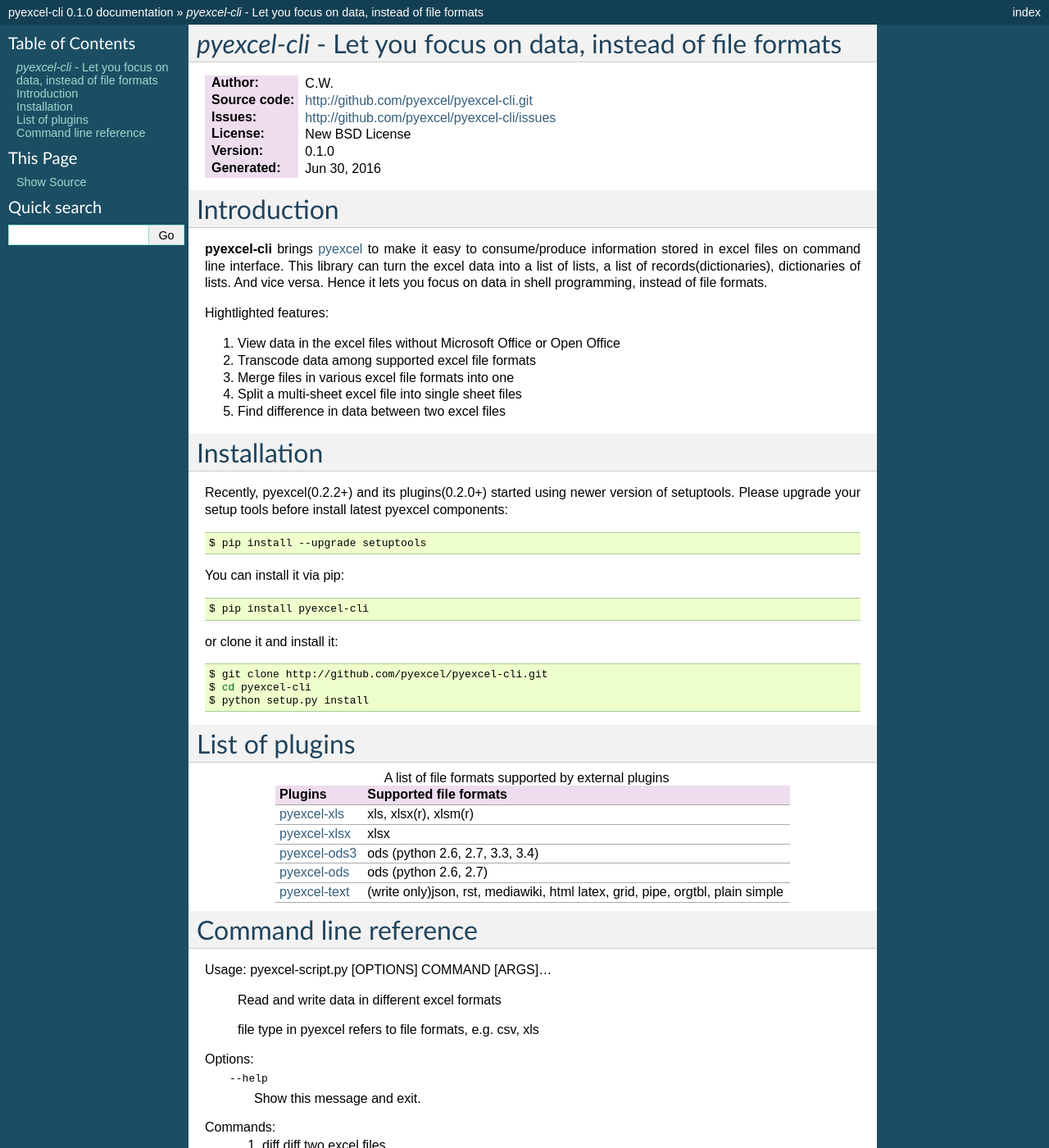
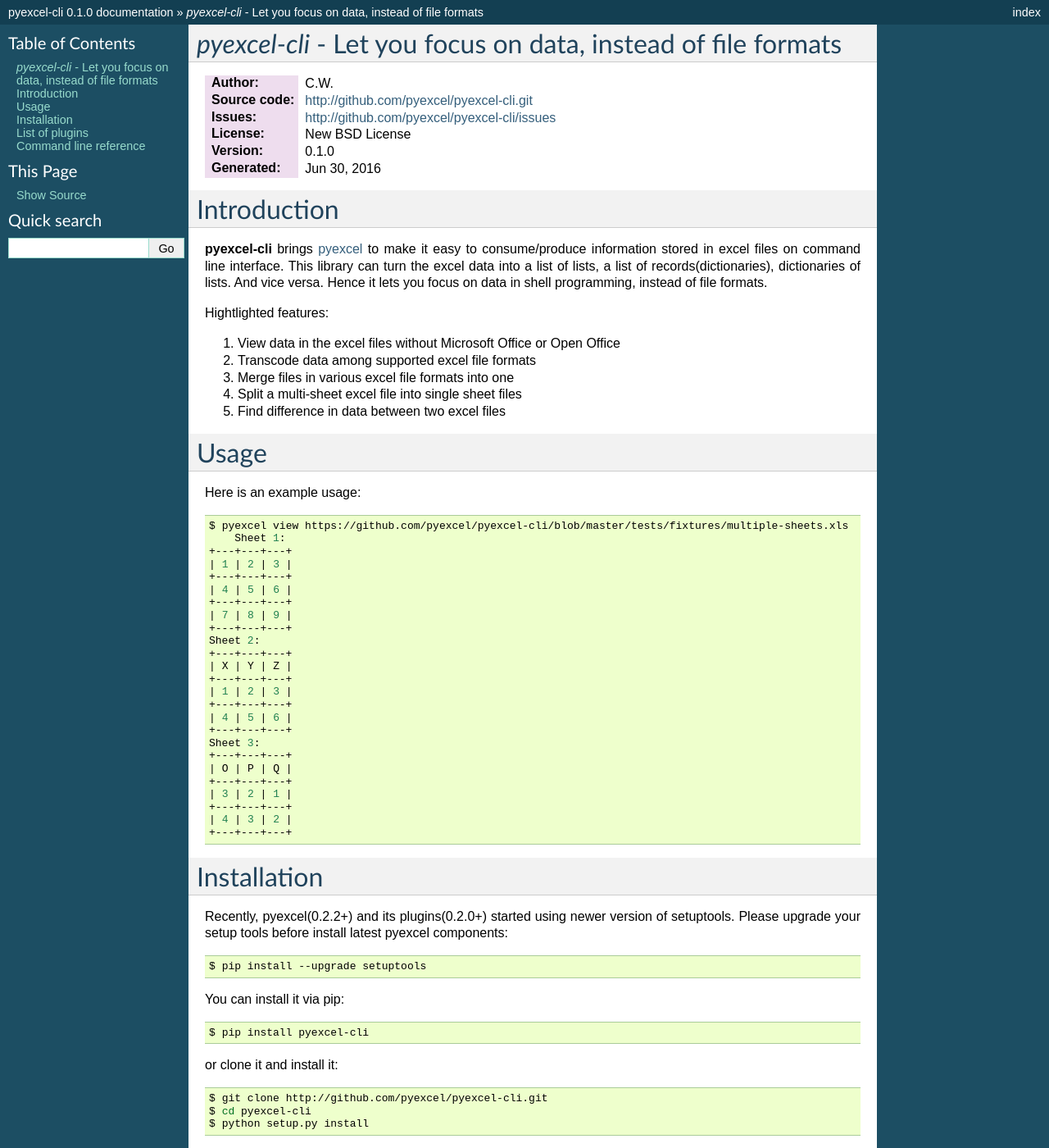
Before and after one commit to pyexcel/pyexcel-cli, a Sphinx documentation site: the page built from docs/source/index.rst, in a window 1280 px wide and 1400 px high. Shown: the whole window at 82% size. Built offline with Sphinx 7.4.7, drawn with Linux system fonts in a browser that asks for light colours.

Commit message:
test url sourcd

```diff
--- a/docs/source/index.rst
+++ b/docs/source/index.rst
@@ -24,6 +24,39 @@
 #. Merge files in various excel file formats into one
 #. Split a multi-sheet excel file into single sheet files
 #. Find difference in data between two excel files
+
+Usage
+================================================================================
+
+Here is an example usage:
+
+.. code-block:: bash
+
+    $ pyexcel view https://github.com/pyexcel/pyexcel-cli/blob/master/tests/fixtures/multiple-sheets.xls
+	Sheet 1:
+    +---+---+---+
+    | 1 | 2 | 3 |
+    +---+---+---+
+    | 4 | 5 | 6 |
+    +---+---+---+
+    | 7 | 8 | 9 |
+    +---+---+---+
+    Sheet 2:
+    +---+---+---+
+    | X | Y | Z |
+    +---+---+---+
+    | 1 | 2 | 3 |
+    +---+---+---+
+    | 4 | 5 | 6 |
+    +---+---+---+
+    Sheet 3:
+    +---+---+---+
+    | O | P | Q |
+    +---+---+---+
+    | 3 | 2 | 1 |
+    +---+---+---+
+    | 4 | 3 | 2 |
+    +---+---+---+
 
 Installation
 ================================================================================
```
Also changed, not shown: README.rst (+33 -0 lines), 2 other files.
